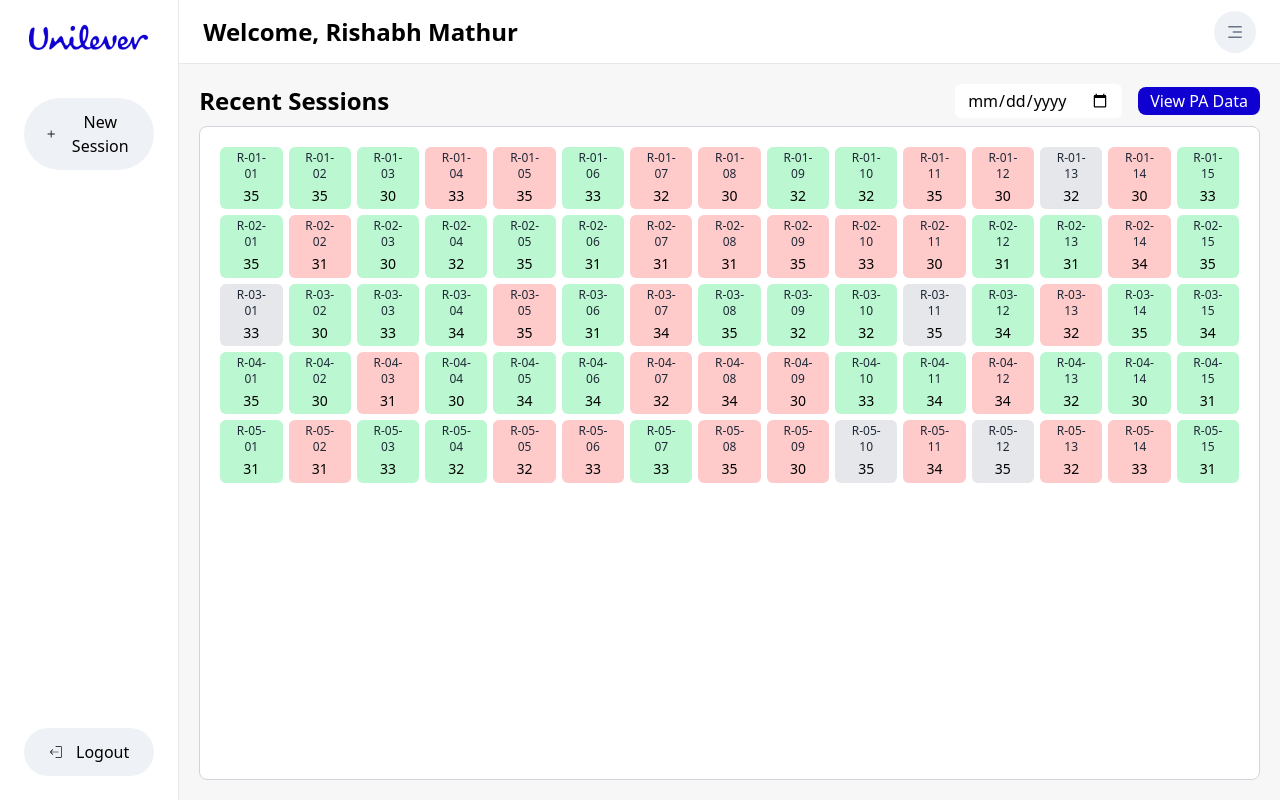
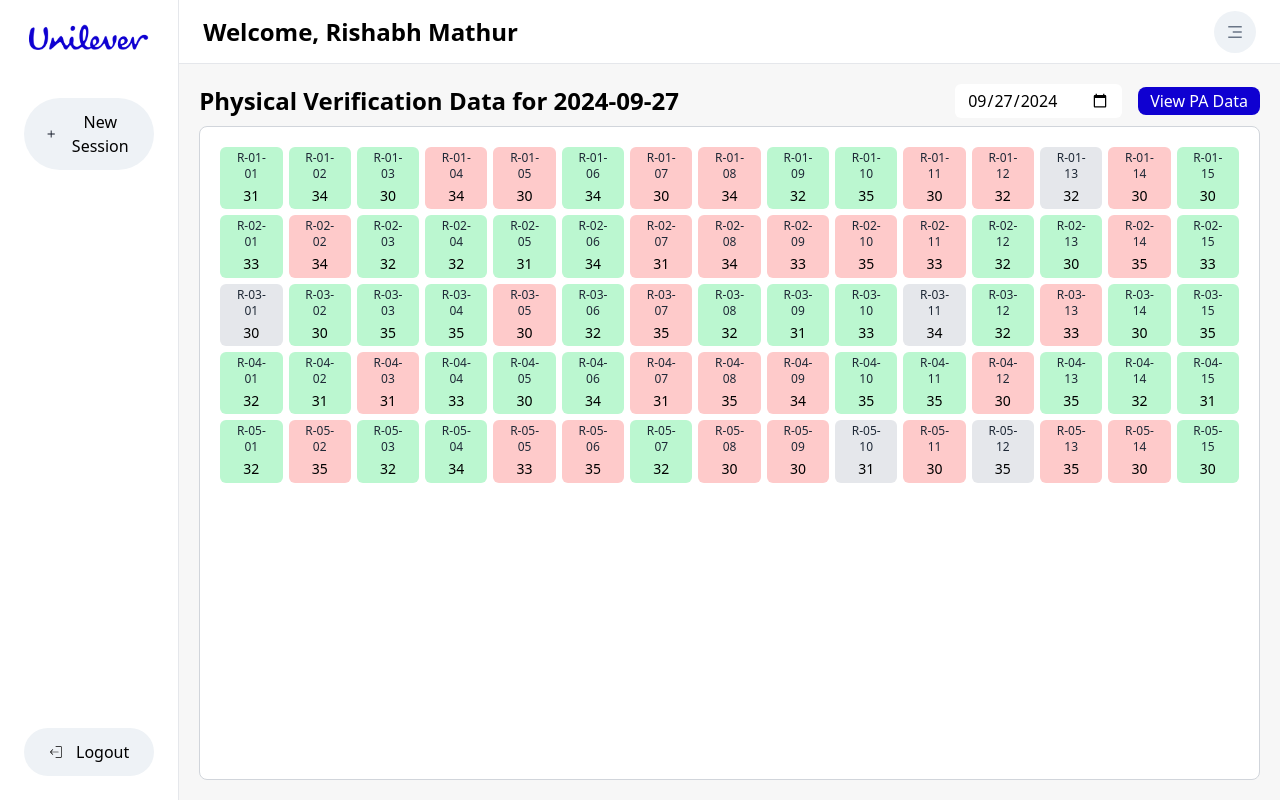
Before and after one commit to Anekantjainsagar/UnileverProject, a Next.js app: page /dashboard in a window 1280 px wide. Built offline with nearby package versions, Linux system fonts and the light colour scheme.

Commit message:
Updated tooltip

```diff
--- a/app/dashboard/page.jsx
+++ b/app/dashboard/page.jsx
@@ -1,31 +1,49 @@
 "use client";
-import React from "react";
+import React, { useMemo, useState } from "react";
 import Topbar from "../Components/Topbar";
 import Leftbar from "../Components/Leftbar";
 import { useRouter } from "next/navigation";
 
+const getCurrentDate = () => {
+  const today = new Date();
+  const year = today.getFullYear();
+  const month = String(today.getMonth() + 1).padStart(2, "0");
+  const day = String(today.getDate()).padStart(2, "0");
+  return `${year}-${month}-${day}`;
+};
+
 const Dashboard = () => {
+  const [selectedDate, setSelectedDate] = useState(getCurrentDate());
+  const [date, setDate] = useState(getCurrentDate());
+
   return (
     <div className="flex items-start h-screen">
       <Leftbar />
-      <div className="w-[86%] min-[1600px]:w-10/12">
+      <div className="w-[86%] min-[1600px]:w-10/12 overflow-x-hidden">
         <Topbar />
         <div className="p-5 min-[1600px]:p-6 h-[92vh] min-[1600px]:h-[90vh] bg-[#F7F7F7]">
           <div className="flex items-center justify-between">
             <h4 className="text-2xl min-[1600px]:text-3xl font-semibold">
-              Recent Sessions
+              Physical Verification Data for {selectedDate}
             </h4>
             <div>
               <input
                 type="date"
                 className="px-3 py-1 rounded-md outline-none"
+                value={date}
+                onChange={(e) => setDate(e.target.value)}
               />
-              <button className="text-white bg-darkBlue px-3 ml-4 py-0.5 rounded-lg">
+              <button
+                onClick={() => {
+                  setSelectedDate(date);
+                }}
+                className="text-white bg-darkBlue px-3 ml-4 py-0.5 rounded-lg"
+              >
                 View PA Data
               </button>
             </div>
           </div>
-          <div className="mt-2 min-[1600px]:mt-4 overflow-y-auto rounded-lg h-[94%] p-5 bg-white border border-gray-300 text-lg">
+          <div className="mt-2 min-[1600px]:mt-4 overflow-y-auto rounded-lg h-[94%] p-5 bg-white border border-gray-300 text-lg overflow-x-hidden">
             <div
               className="grid gap-1.5 min-[1600px]:gap-2"
               style={{ gridTemplateColumns: "repeat(15, 1fr)" }}
@@ -53,23 +71,49 @@ const Dashboard = () => {
 
 const Row = ({ i, data }) => {
   const history = useRouter();
+  const [showTooltip, setShowTooltip] = useState(false);
+
+  // Format for Aisle no
+  const aisleNo = `R-0${Math.floor(i / 15) + 1}-${((i % 15) + 1)
+    .toString()
+    .padStart(2, "0")}`;
+
+  const randomCount = useMemo(() => {
+    return Math.floor(Math.random() * (36 - 30)) + 30;
+  }, []);
 
   return (
     <div
+      onMouseEnter={() => setShowTooltip(true)}
+      onMouseLeave={() => setShowTooltip(false)}
       onClick={(e) => {
         e.preventDefault();
         history.push(`/dashboard/${i + 1}`);
       }}
-      className={`${
+      className={`relative ${
         data == 0 ? "bg-green-200" : data == 1 ? "bg-red-200" : "bg-gray-200"
       } flex flex-col items-center rounded-md justify-center aspect-square cursor-pointer`}
     >
-      {" "}
+      {/* Tooltip below the block */}
+      {showTooltip && (
+        <div className="absolute top-full mt-2 flex flex-col items-center">
+          <div className="bg-black text-white text-xs rounded-md p-2 z-10 w-40 relative">
+            <p>Aisle no: {aisleNo}</p>
+            <p>No. of stickers counted: 30</p>
+            <p>No. of QR codes read: 30</p>
+
+            {/* Tooltip arrow */}
+            <div className="absolute top-0 left-1/2 transform -translate-x-1/2 -translate-y-full w-0 h-0 border-l-8 border-r-8 border-b-8 border-transparent border-b-black"></div>
+          </div>
+        </div>
+      )}
+
+      {/* Row Content */}
       <span className="text-xs min-[1600px]:text-sm text-center mb-1 text-gray-800 w-8/12">
-        R-0{Math.floor(i / 15) + 1}-{((i % 15) + 1).toString().padStart(2, "0")}
+        {aisleNo}
       </span>
       <p className="text-sm min-[1600px]:text-base font-medium">
-        {Math.floor(Math.random() * (36 - 30)) + 30}
+        {randomCount}
       </p>
     </div>
   );
```
